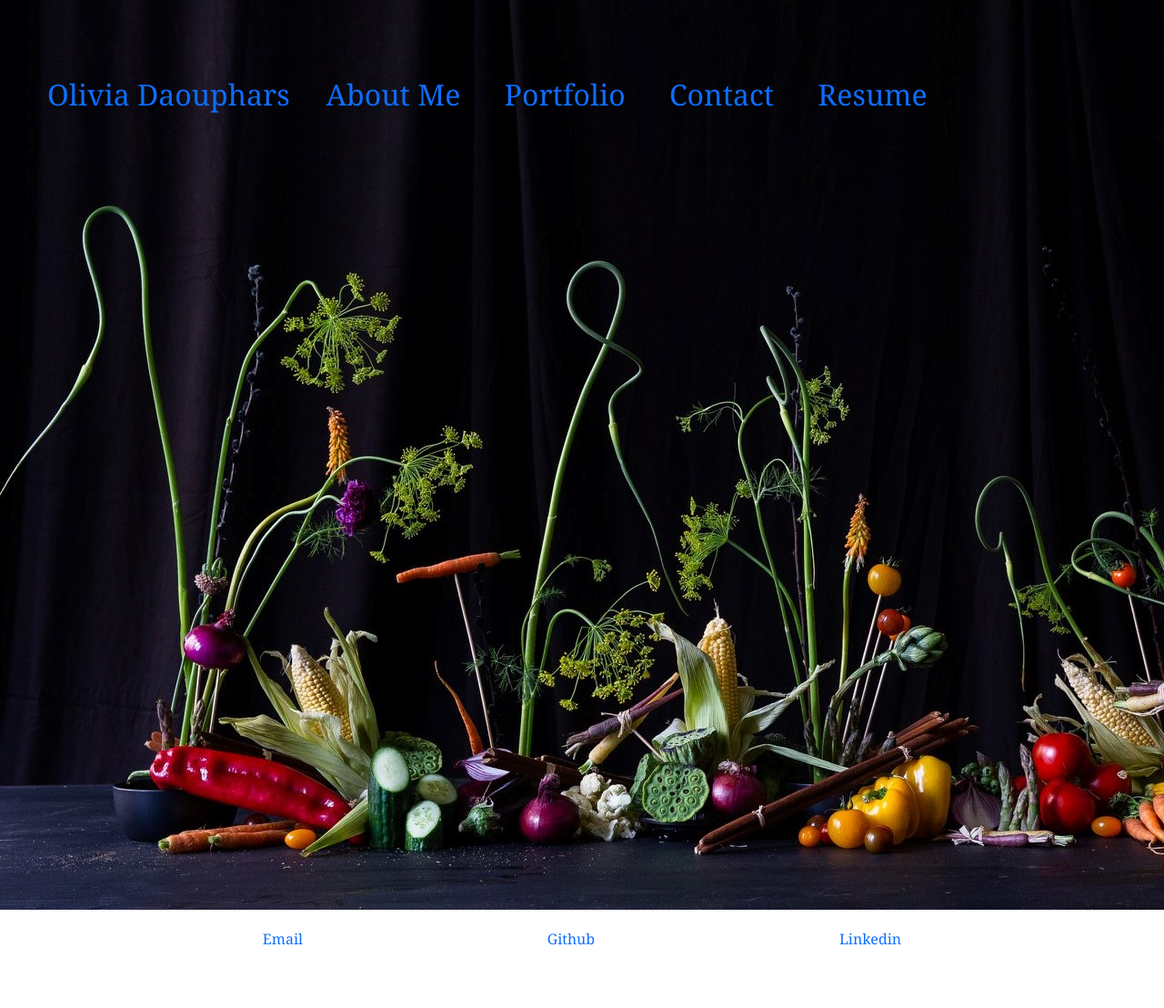
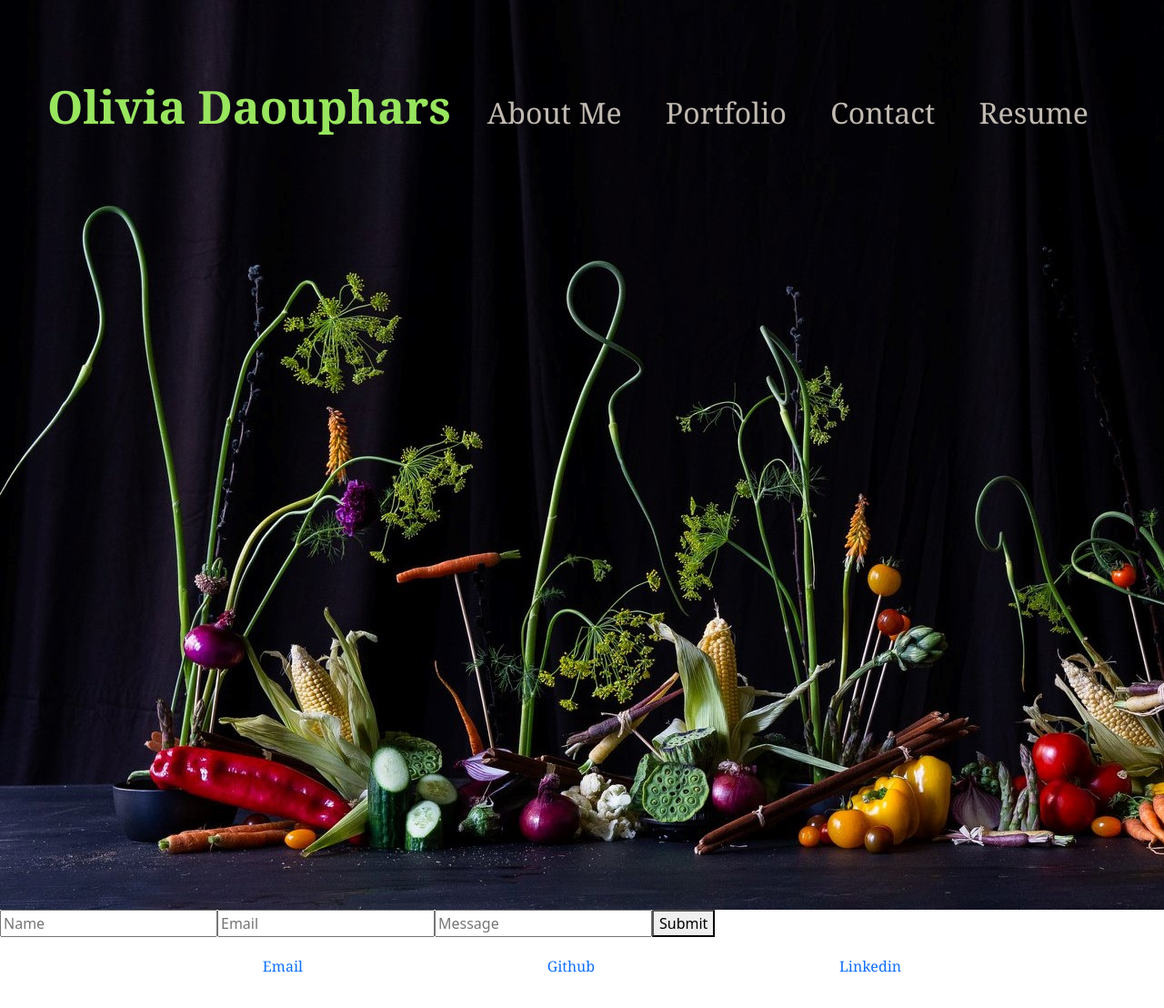
Before and after one commit to estilbee/Portfolio-React, a React (Create React App) app: page /contact in a window 1280 px wide. Shown: the whole page at 91% size. Before the commit the page ends 1080 px from the top, so only its background shows below. Built offline with nearby package versions, Linux system fonts and the light colour scheme.

Commit message:
added start code for contact form

```diff
--- a/src/App.js
+++ b/src/App.js
@@ -32,6 +32,7 @@ function App() {
               <Routes>
                 <Route path = "/portfolio" element = {<Projects/>}/>
                 <Route path = "/about" element = {<About/>}/>
+                <Route path = "/contact" element = {<Contact/>}></Route>
                 {/* repeat for about and contact */}
                 {/* <Contact/> */}
               </Routes>
--- a/src/Components/Contact.js
+++ b/src/Components/Contact.js
@@ -1,16 +1,62 @@
-import React from 'react';
+import React, { useState } from 'react';
+import '../index.css'
 
-// testing out card for about me since it wasn't working in there
-// its not breaking the code but its not rendering either
 
-function Contact() {
+function Contact(){
+    // Here we set two state variables for firstName and lastName using `useState`
+    const [firstName, setFirstName] = useState('');
+    const [email, setEmail] = useState('');
+    const [message, setMessage] = useState('');
+
+    const handleInputChange = (e) => {
+      // Getting the value and name of the input which triggered the change
+      const { name, value } = e.target;
+
+      // Ternary statement that will call either setFirstName or setLastName based on what field the user is typing in
+      return name === 'firstName' ? setFirstName(value) : setEmail(value) , setMessage(value);
+    //   i think this : , is whats causing the text to pop up in both input boxes
+    };
+
+    const handleFormSubmit = (e) => {
+      // Preventing the default behavior of the form submit (which is to refresh the page)
+      e.preventDefault();
+
+    //   // Alert the user their first and last name, clear the inputs
+    //   alert(`Hello ${firstName} ${email}`);
+    //   setFirstName('');
+    //   setLastName('');
+    };
 
     return (
-        <div>
-            {/* form goes in here */}
-
-        </div>
-    )
-}
+      <div>
+        <form className="form">
+          <input
+            value={firstName}
+            name="firstName"
+            onChange={handleInputChange}
+            type="text"
+            placeholder="Name"
+          />
+          <input
+            value={email}
+            name="email"
+            onChange={handleInputChange}
+            type="text"
+            placeholder="Email"
+          />
+           <input
+            value={message}
+            name="message"
+            onChange={handleInputChange}
+            type="text"
+            placeholder="Message"
+          />
+          <button type="button" onClick={handleFormSubmit}>
+            Submit
+          </button>
+        </form>
+      </div>
+    );
+  }
 
 export default Contact;
--- a/src/Components/Navbar.js
+++ b/src/Components/Navbar.js
@@ -11,7 +11,7 @@ function Navbar() {
          <nav style = {{backgroundImage: `url(${header2})`}} >
             <ul>
                 <li>
-                    <a href="#">Olivia Daouphars</a>
+                    <a className = "nav-name" href="#">Olivia Daouphars</a>
                     {/* add a class to change font color */}
                 </li>
                 <li>
--- a/src/Components/Projects.js
+++ b/src/Components/Projects.js
@@ -23,8 +23,6 @@ function Projects () {
     return (
 
       <div>
-        {/* <Card name={ProjectData.name} image={ProjectData.image} description={ProjectData.description} /> */}
-        {/* why is this breaking too??^^ */}
         {ProjectData.map(project => {
           return (
             <ProjectCard name = {project.name} image = {project.image} description = {project.description} link = {project.link}></ProjectCard>
--- a/src/index.css
+++ b/src/index.css
@@ -17,6 +17,7 @@ nav ul {
 
 nav ul li a {
   font-size: xx-large;
+  color:rgb(193, 186, 178)
 }
 
 a:link { text-decoration: none; }
@@ -25,17 +26,16 @@ a:link { text-decoration: none; }
 a:visited { text-decoration: none; }
 
 
-nav ul li a:hover { color: hotpink; }
+nav ul li a:hover { color: rgb(243, 155, 40); }
 
 
 nav ul li a:active { color: white; }
 /* figure out how to keep the white- it flashes so it might need a true/false */
 
-nav .navbar-brand {
+nav .nav-name {
   color: rgb(152, 229, 94);
   font-weight: bold;
-  padding-top: 30px;
-
+  font-size: 50px;
 }
 
 footer p{
```
